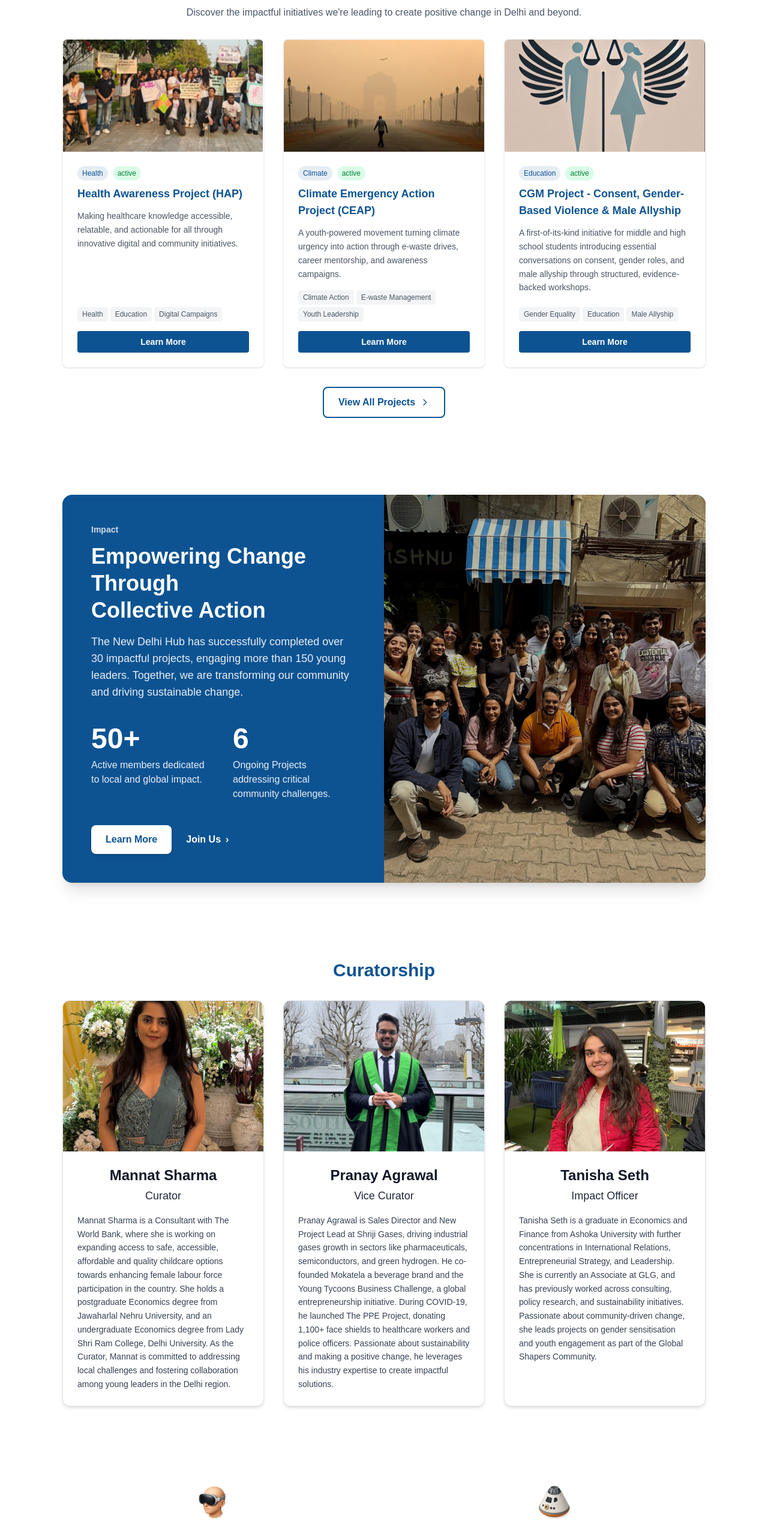
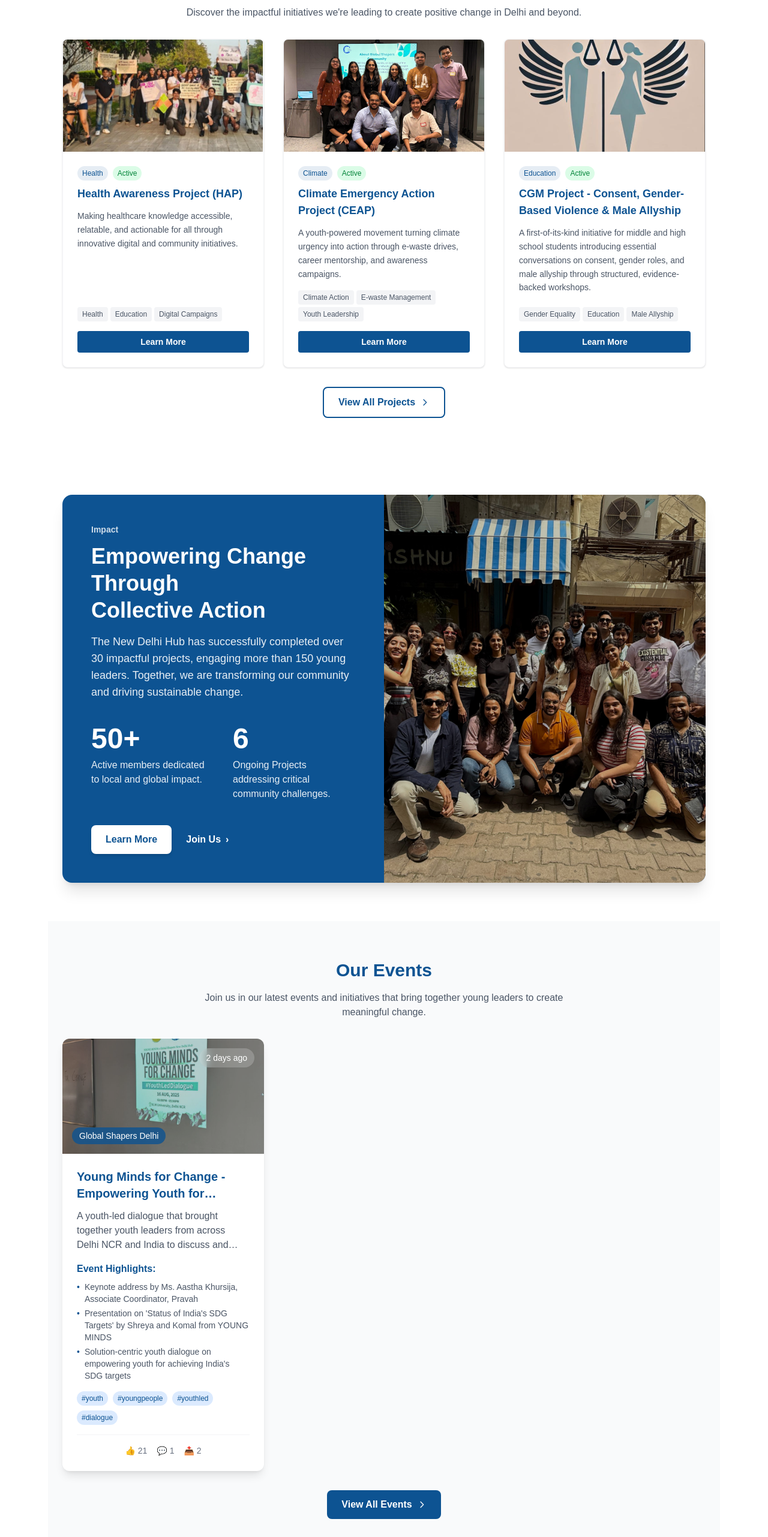
Before and after one commit to anubhavb11/Global-Shapers-Delhi, a Next.js app: page / in a window 1280 px wide. Shown: the part 1416-3979 px from the top of the page at 60% size. Built offline with nearby package versions, Linux system fonts and the light colour scheme.

Commit message:
Add new testimonials for Pranidhi Sawhney and Arshiya Verma, including their quotes and images; update TestimonialSection for improved content presentation.

```diff
--- a/src/app/page.tsx
+++ b/src/app/page.tsx
@@ -1,10 +1,12 @@
 import type { Metadata } from "next";
 import HeroSection from "../components/home/HeroSection";
 import AboutFeature from "../components/home/AboutFeature";
+import ProjectsSection from "../components/home/ProjectsSection";
+import ImpactSection from "../components/home/ImpactSection";
+import EventsSection from "../components/home/EventsSection";
+import TeamSection from "../components/home/TeamSection";
 import MissionVisionSection from "../components/home/MissionVisionSection";
-import ImpactSection from "../components/home/ImpactSection";
 import CuratorshipSection from "../components/home/CuratorshipSection";
-import ProjectsSection from "../components/home/ProjectsSection";
 import TestimonialSection from "../components/home/TestimonialSection";
 import StayConnectedSection from "../components/home/StayConnectedSection";
 
@@ -30,7 +32,9 @@
       <AboutFeature />
       <ProjectsSection />
       <ImpactSection />
+      <EventsSection />
       <CuratorshipSection />
+      <TeamSection />
       <MissionVisionSection />
       <TestimonialSection />
       <StayConnectedSection />
--- a/src/app/projects/[id]/page.tsx
+++ b/src/app/projects/[id]/page.tsx
@@ -82,7 +82,7 @@
                   ? 'bg-blue-100 text-blue-700'
                   : 'bg-yellow-100 text-yellow-700'
               }`}>
-                {project.status}
+                {project.status.charAt(0).toUpperCase() + project.status.slice(1)}
               </span>
               <span className="bg-gray-100 text-gray-600 px-4 py-2 rounded-full text-sm font-medium">
                 {project.sdg}
--- a/src/app/projects/page.tsx
+++ b/src/app/projects/page.tsx
@@ -74,7 +74,7 @@
                       ? 'bg-blue-100 text-blue-700'
                       : 'bg-yellow-100 text-yellow-700'
                   }`}>
-                    {project.status}
+                    {project.status.charAt(0).toUpperCase() + project.status.slice(1)}
                   </span>
                 </div>
 
--- a/src/components/home/CuratorshipSection.tsx
+++ b/src/components/home/CuratorshipSection.tsx
@@ -43,7 +43,7 @@
                   src={member.imageSrc}
                   alt={member.name}
                   fill
-                  className="object-cover"
+                  className={member.name === "Mannat Sharma" ? "object-contain" : "object-cover"}
                   priority={false}
                 />
               </div>
--- /dev/null
+++ b/src/components/home/EventsSection.tsx
@@ -0,0 +1,35 @@
+"use client";
+import Link from "next/link";
+import EventCard from "../EventCard";
+import { recentEvents } from "../../data/events";
+
+export default function EventsSection() {
+  return (
+    <section className="w-full py-12 sm:py-16 px-4 sm:px-6 bg-gray-50 flex flex-col items-center">
+      <div className="w-full max-w-6xl">
+        <h2 className="text-2xl sm:text-3xl font-bold text-[#0D5392] mb-4 text-center">Our Events</h2>
+        <p className="text-gray-600 text-center mb-8 max-w-2xl mx-auto">
+          Join us in our latest events and initiatives that bring together young leaders to create meaningful change.
+        </p>
+
+        <div className="grid grid-cols-1 md:grid-cols-2 lg:grid-cols-3 gap-6 sm:gap-8 mb-8">
+          {recentEvents.slice(0, 3).map((event) => (
+            <EventCard key={event.id} event={event} />
+          ))}
+        </div>
+
+        <div className="text-center">
+          <Link
+            href="/events"
+            className="bg-[#0D5392] text-white px-6 py-3 rounded-lg font-semibold hover:bg-[#08305c] transition-colors inline-flex items-center gap-2"
+          >
+            View All Events
+            <svg className="w-4 h-4" fill="none" stroke="currentColor" viewBox="0 0 24 24">
+              <path strokeLinecap="round" strokeLinejoin="round" strokeWidth={2} d="M9 5l7 7-7 7" />
+            </svg>
+          </Link>
+        </div>
+      </div>
+    </section>
+  );
+}
--- a/src/components/home/ProjectsSection.tsx
+++ b/src/components/home/ProjectsSection.tsx
@@ -46,7 +46,7 @@
                       ? 'bg-blue-100 text-blue-700'
                       : 'bg-yellow-100 text-yellow-700'
                   }`}>
-                    {project.status}
+                    {project.status.charAt(0).toUpperCase() + project.status.slice(1)}
                   </span>
                 </div>
 
--- /dev/null
+++ b/src/components/home/TeamSection.tsx
@@ -0,0 +1,38 @@
+"use client";
+import Link from "next/link";
+import TeamCard from "../TeamCard";
+import { teamMembers } from "../../data/team";
+
+export default function TeamSection() {
+  // Get featured team members (first 6 for home page)
+  const featuredMembers = teamMembers.slice(0, 6);
+
+  return (
+    <section className="w-full py-12 sm:py-16 px-4 sm:px-6 bg-white flex flex-col items-center">
+      <div className="w-full max-w-6xl">
+        <h2 className="text-2xl sm:text-3xl font-bold text-[#0D5392] mb-4 text-center">Our Team</h2>
+        <p className="text-gray-600 text-center mb-8 max-w-2xl mx-auto">
+          Meet the passionate young leaders who are driving change and making a difference in our community.
+        </p>
+
+        <div className="grid grid-cols-1 sm:grid-cols-2 lg:grid-cols-3 gap-6 sm:gap-8 mb-8">
+          {featuredMembers.map((member) => (
+            <TeamCard key={member.id} member={member} />
+          ))}
+        </div>
+
+        <div className="text-center">
+          <Link
+            href="/team"
+            className="bg-[#0D5392] text-white px-6 py-3 rounded-lg font-semibold hover:bg-[#08305c] transition-colors inline-flex items-center gap-2"
+          >
+            Meet Our Full Team
+            <svg className="w-4 h-4" fill="none" stroke="currentColor" viewBox="0 0 24 24">
+              <path strokeLinecap="round" strokeLinejoin="round" strokeWidth={2} d="M9 5l7 7-7 7" />
+            </svg>
+          </Link>
+        </div>
+      </div>
+    </section>
+  );
+}
--- a/src/data/projects.ts
+++ b/src/data/projects.ts
@@ -67,7 +67,7 @@
         sdg: 'SDG 13: Climate Action',
         status: 'active',
         featured: true,
-        image: '/images/projects/ceap-main.png',
+        image: '/images/MediaUpdates/Climate_mixer.jpeg',
         gallery: [
             '/images/projects/ceap-1.jpg',
             '/images/projects/ceap-2.jpg',
```
Also changed, not shown: public/images/Curatorship/Mannatx.jpg (added), public/images/MediaUpdates/Climate_mixer.jpeg (added).
